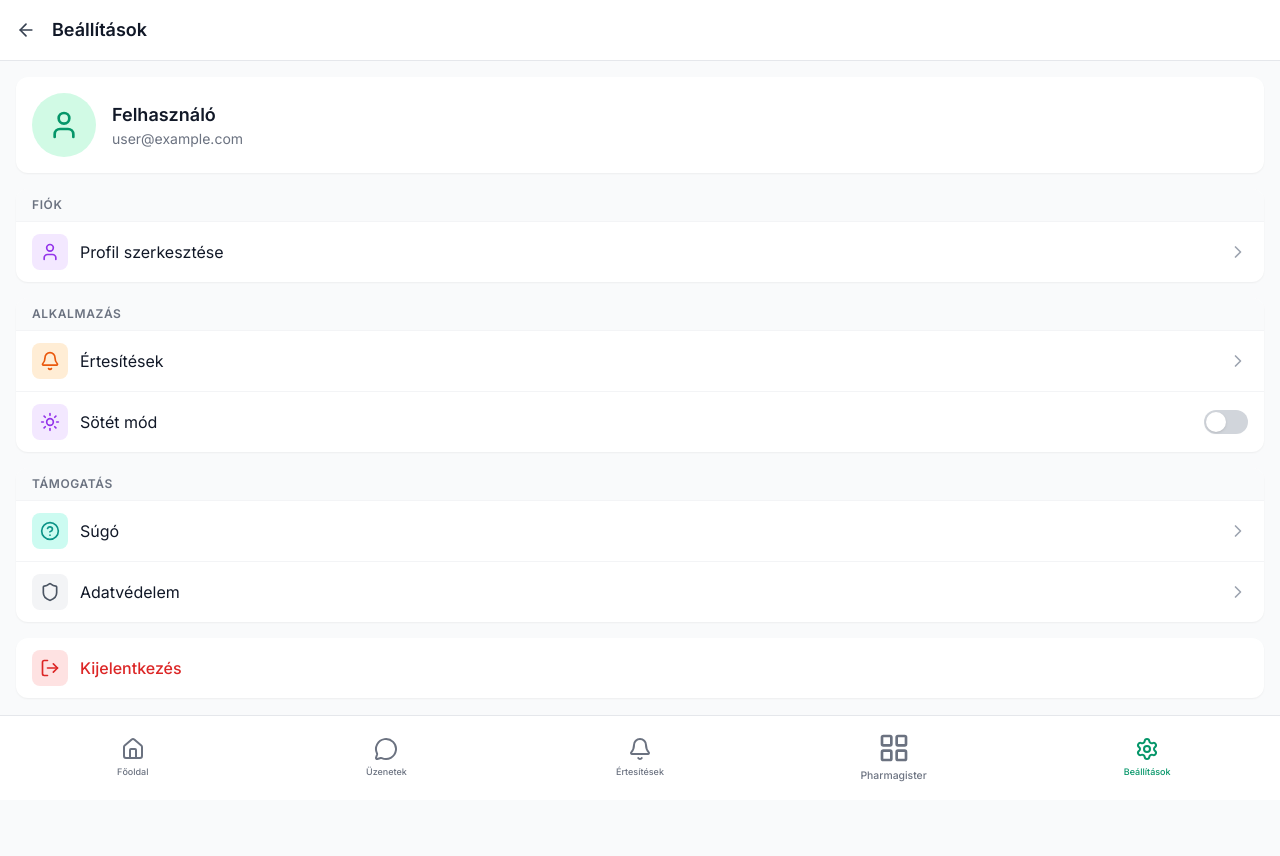
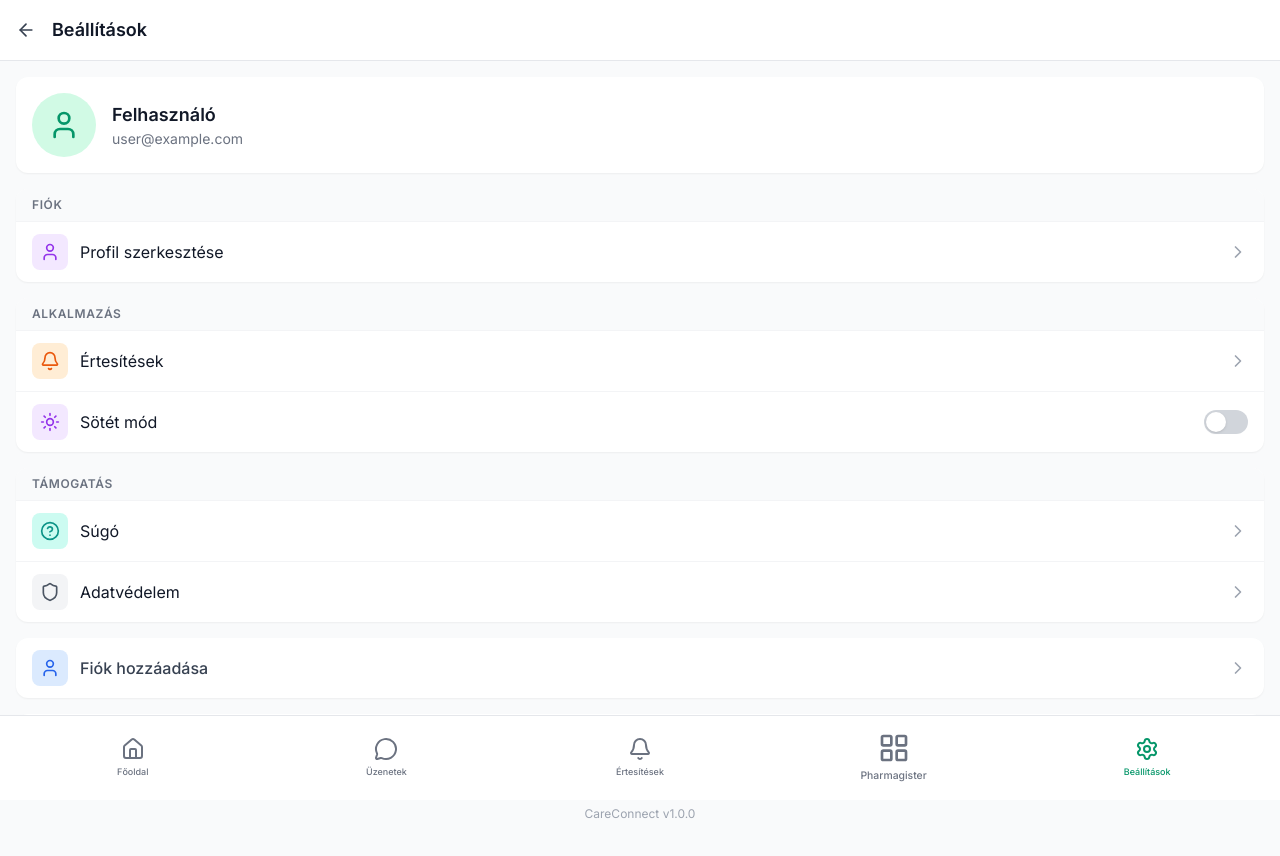
Before and after one commit to epresla-maker/careconnect, a Next.js app: page /settings in a window 1280 px wide. Shown: the top 856 px of the page. Built offline with nearby package versions, Linux system fonts and the light colour scheme; no server answers; the database is empty; sample sign-in values are in the browser's storage.

Commit message:
Feature: Fiók hozzáadása gomb a beállításokban

```diff
--- a/app/settings/page.js
+++ b/app/settings/page.js
@@ -183,6 +183,18 @@ export default function SettingsPage() {
           </div>
         ))}
 
+        {/* Add Account Button */}
+        <button
+          onClick={() => router.push('/register')}
+          className={`w-full ${darkMode ? 'bg-gray-800 hover:bg-gray-700' : 'bg-white hover:bg-gray-50'} rounded-xl shadow-sm px-4 py-3 flex items-center gap-3 transition-colors mb-4`}
+        >
+          <div className={`p-2 rounded-lg ${darkMode ? 'bg-blue-900/30' : 'bg-blue-100'}`}>
+            <User className="w-5 h-5 text-blue-600" />
+          </div>
+          <span className={`flex-1 text-left font-medium ${darkMode ? 'text-gray-200' : 'text-gray-700'}`}>Fiók hozzáadása</span>
+          <ChevronRight className={`w-5 h-5 ${darkMode ? 'text-gray-500' : 'text-gray-400'}`} />
+        </button>
+
         {/* Logout Button */}
         <button
           onClick={() => setShowLogoutConfirm(true)}
```
